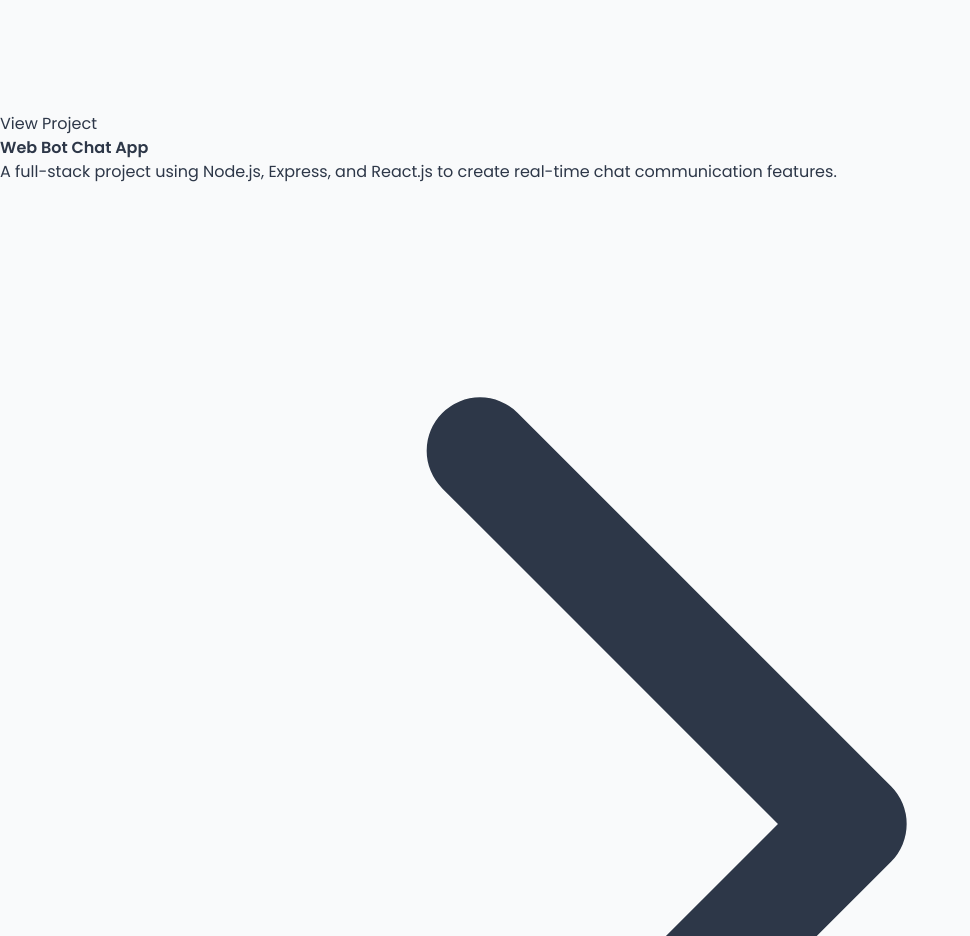
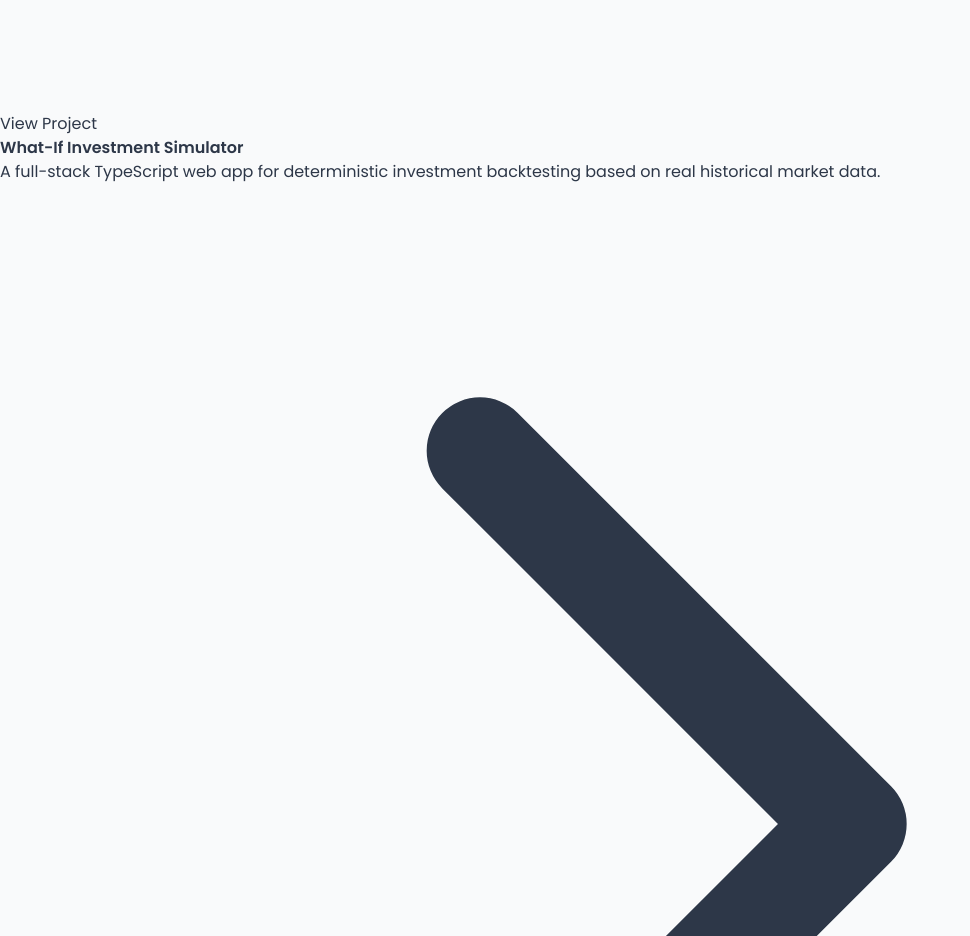
Before and after one commit to sNirajan/my-portfolio, a Next.js app: page / in a window 1280 px wide. Shown: the part 3300-4236 px from the top of the page, without its empty margins (0-970 px from the left). Built offline with nearby package versions, Linux system fonts and the light colour scheme.

Commit message:
Added project 2

```diff
--- a/src/components/Projects.js
+++ b/src/components/Projects.js
@@ -13,10 +13,10 @@ const projects = [
     link: "https://github.com/sNirajan/digital-library",
   },
   {
-    title: "Web Bot Chat App",
+    title: "What-If Investment Simulator",
     description:
-      "A full-stack project using Node.js, Express, and React.js to create real-time chat communication features.",
-    link: "https://github.com/sNirajan/Chat-App",
+      "A full-stack TypeScript web app for deterministic investment backtesting based on real historical market data. ",
+    link: "https://github.com/sNirajan/What-if-Simulator",
   },
 
   // {
```
